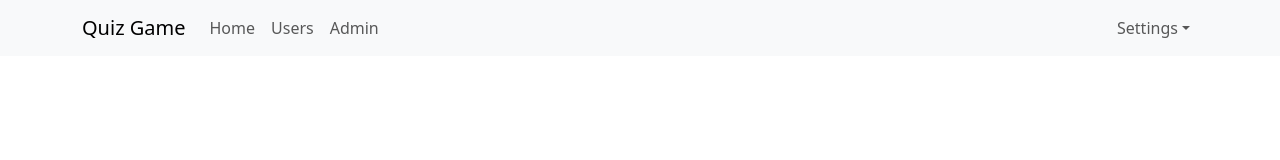
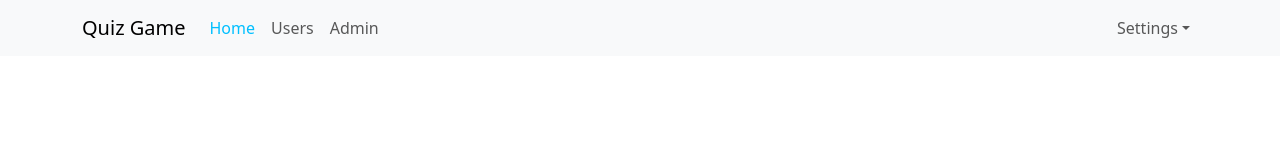
Before and after one commit to BaoBongBong/TestDemo, a React (Create React App) app: page / in a window 1280 px wide. Shown: the top 160 px of the page. Built offline with nearby package versions, Linux system fonts and the light colour scheme.

Commit message:
fix bug NavLink

```diff
--- a/src/App.js
+++ b/src/App.js
@@ -5,7 +5,7 @@
 const App = () => {
   return (
     <div className="app-container">
-      <div className='Header-container'>
+      <div className='header-container'>
 
         <Header />
       </div>
--- a/src/App.scss
+++ b/src/App.scss
@@ -13,7 +13,7 @@
     .navbar-nav {
       .nav-link {
         &.active{
-          color: red;
+          color: #00bfff;
         }
       }
     }
--- a/src/components/Header/Header.js
+++ b/src/components/Header/Header.js
@@ -1,9 +1,9 @@
-import { NavLink } from 'react-bootstrap';
 import Container from 'react-bootstrap/Container';
 import Nav from 'react-bootstrap/Nav';
 import Navbar from 'react-bootstrap/Navbar';
 import NavDropdown from 'react-bootstrap/NavDropdown';
-import { Link } from 'react-router-dom';
+import { NavLink } from 'react-router-dom';
+
 
 const Header = () => {
     return (
```
